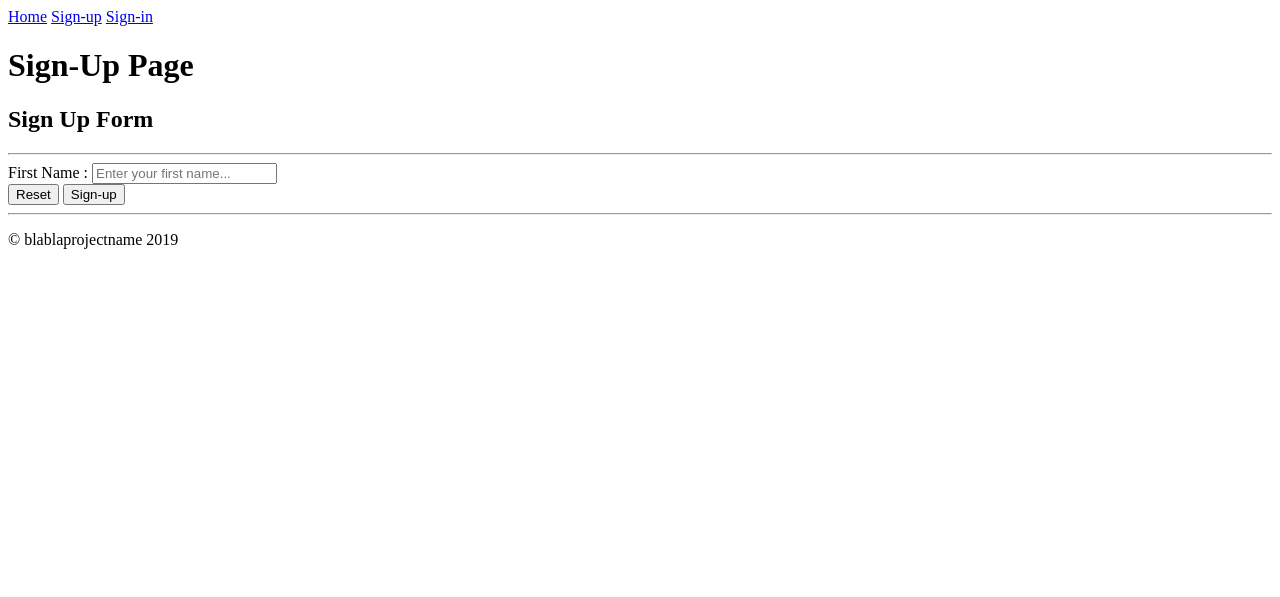
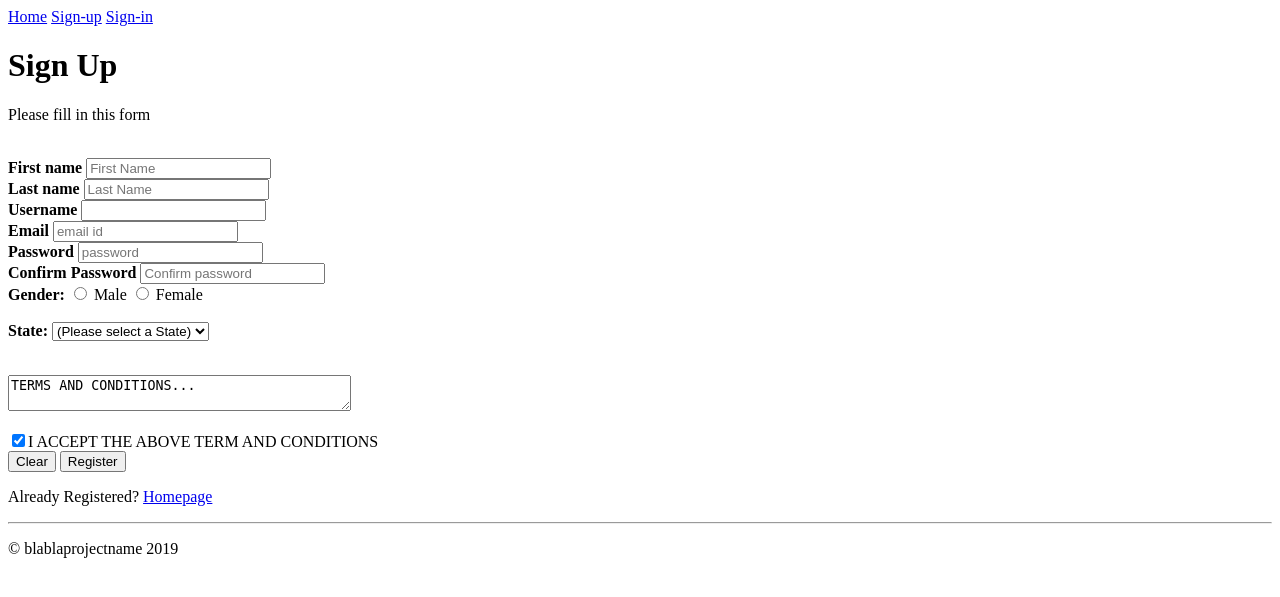
Before and after one commit to ziqirsyam/projectwebbase, a PHP site: page /sign-up.php in a window 1280 px wide. Shown: the top 597 px of the page. Run offline with PHP 8.4, Linux system fonts and the light colour scheme.

Commit message:
update signup.php

```diff
--- a/sign-up.php
+++ b/sign-up.php
@@ -1,24 +1,79 @@
 <!DOCTYPE html>
-<html>
+<html lang="eng>
 <head>
+	<meta charset="utf-8">
 	<title>Sign-Up</title>
 </head>
 <body>
 	<?php include 'generalnavbar.php'?>
-	<h1>Sign-Up Page</h1>
-	<form action="">
-		<div>
-			<h2>Sign Up Form</h2>
-			<hr>
-			<label for="fname">First Name :</label>
-			<input type="text" name="fname" placeholder="Enter your first name..." required>
-		</div>
-		<div>
-			<button type="reset">Reset</button>
-			<button type="submit">Sign-up</button>
-		</div>
-	</form>
-	<?php include 'footer.php'?>
+
+	<div class="form">
+
+	<h1> Sign Up</h1>
+	<p>Please fill in this form</p><br>
+		<form action="">
+		<label for="fname"><b>First name</b></label>
+		<input type="text"placeholder="First Name"name="fname"/>
+		<br>
+		<label for="lname"><b>Last name</b></label>
+		<input type="text"placeholder="Last Name"name="lname"/>
+		<br>
+		<label for="username"><b>Username</b></label>
+		<input type="text"placehlder="username"name="uname"/>
+		<br>
+		<label for="email"><b>Email</b></label>
+		<input type="text"placeholder="email id"name="email"required />
+		<br>
+		<label for="psw"><b>Password</b></label>
+		<input type="password"placeholder="password"name="psw" required />
+		<br>
+		<label for="conpsw"><b>Confirm Password</b></label>
+		<input type="password"placeholder="Confirm password"name="conpsw"required/>
+		<br>
+		<label for="Gender"><b>Gender:</b></label>
+		<input class="gender" type="radio"name="genders" value="Male"required> Male
+		<input class="gender"type="radio"name="genders"value="Female"required> Female<br>
+		<br>
+		<label for="state"><b>State: </b></label>
+		<select name="state">
+		<option value="1">(Please select a State)</option>
+		<option value="KUL">Kuala Lumpur</option>
+		<option value="LBN">Labuan</option>
+		<option value="PJY">Putrajaya</option>
+		<option value="JHR">Johor</option>
+		<option value="KDH">Kedah</option>
+		<option value="KTN">Kelantan</option>
+		<option value="MLK">Melaka</option>
+		<option value="NSN">N.Sembilan</option>
+		<option value="PHG">Pahang</option>
+		<option value="PRK">Perak</option>
+		<option value="PLS">Perlis</option>
+		<option value="PNG">P.Pinang</option>
+		<option value="SBH">Sabah</option>
+		<option value="SWK">Sarawak</option>
+		<option value="SGR">Selangor</option>
+		<option value="TRG">Terengganu</option>
+		</select>
+		<br><br>
+		<p>
+        <textarea name="terms" cols="40" rows="2"
+        readonly="readonly">TERMS AND CONDITIONS...</textarea>
+        </p>
+		<label><input type="checkbox"checked name="accept">I ACCEPT THE ABOVE TERM AND CONDITIONS</label>
+
+		<div class="clearfix">
+			<button type="reset" name="resetbtn" class="button"value="reset the form">Clear</button>
+			<button type="submit"name="submit"class="button"value="submited">Register<a href="userpage.html"></button></a>
+
+		<p class="message">Already Registered? <a href="index.html">Homepage</a></p>
+
+	    </div>
+	    </form>
+
+	   </div>
+   </div>
+
+<?php include 'footer.php'?>
 </body>
 </html>
 <!--
```
